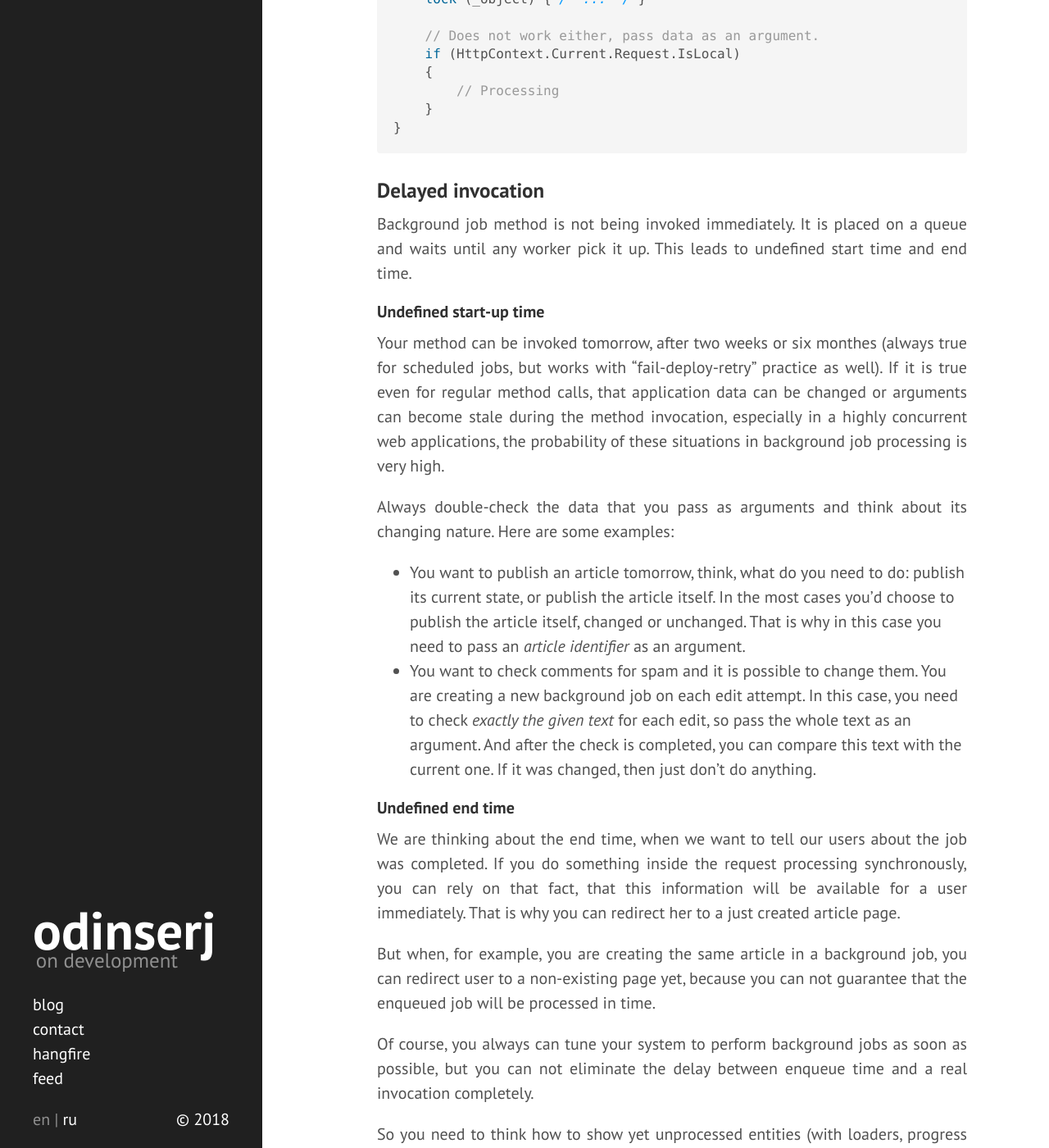
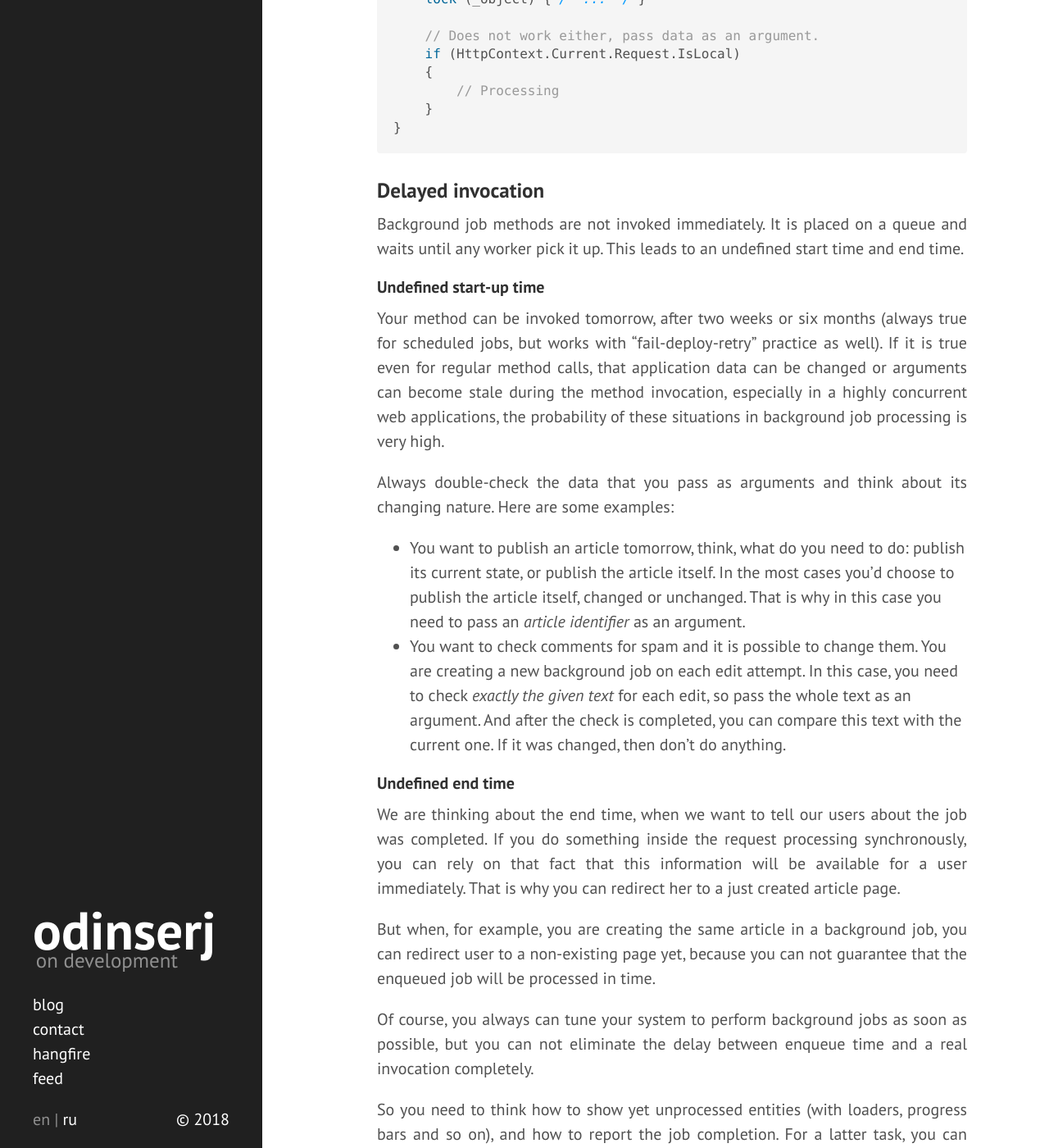
Before and after one commit to odinserj/odinserj.net, a Jekyll site: the page built from _posts/2014-05-10-are-your-methods-ready-to-run-in-background.md, in a window 1280 px wide and 1400 px high, scrolled down 1784 px. Shown: the whole window at 82% size. Built offline with Jekyll 4.4.1, drawn with Linux system fonts in a browser that asks for light colours; Markdown is read by kramdown in place of the engine named in the settings; comment, search, counter and statistics services are not loaded; some of the changed text lies outside the part shown.

Commit message:
Fix typos and improve grammar
I've fixed some typos and tried to improve the grammar a bit.

Thanks for this excellent post!

Nick

```diff
--- a/_posts/2014-05-10-are-your-methods-ready-to-run-in-background.md
+++ b/_posts/2014-05-10-are-your-methods-ready-to-run-in-background.md
@@ -19,7 +19,7 @@ What does this mean? Several things, that may break your usual expectations abou
 
 ### Method invocation is being serialized
 
-Before creating a background job, the information about the given method (its type, method name and parameter types) is being serialized to strings. MethodInfo serialization process is absolutely invisible to a user, unlike arguments serialization.
+Before creating a background job, the information about the given method (its type, method name and parameter types) are serialized to strings. MethodInfo serialization process is absolutely invisible to a user, unlike arguments serialization.
 
 Arguments are also serialized to string, but arguments serialization process uses the `TypeConverter` class. All standard classes like numbers, strings, dates and so on already have the corresponding `TypeConverter` implementation, but if you want to pass an instance of a custom class as an argument, you should write the custom converter first.
 
@@ -54,20 +54,20 @@ public void Method()
 
 ### Delayed invocation
 
-Background job method is not being invoked immediately. It is placed on a queue and waits until any worker pick it up. This leads to undefined start time and end time.
+Background job methods are not invoked immediately. It is placed on a queue and waits until any worker pick it up. This leads to an undefined start time and end time.
 
 #### Undefined start-up time
 
-Your method can be invoked tomorrow, after two weeks or six monthes (always true for scheduled jobs, but works with "fail-deploy-retry" practice as well). If it is true even for regular method calls, that application data can be changed or arguments can become stale during the method invocation, especially in a highly concurrent web applications, the probability of these situations in background job processing is very high.
+Your method can be invoked tomorrow, after two weeks or six months (always true for scheduled jobs, but works with "fail-deploy-retry" practice as well). If it is true even for regular method calls, that application data can be changed or arguments can become stale during the method invocation, especially in a highly concurrent web applications, the probability of these situations in background job processing is very high.
 
 Always double-check the data that you pass as arguments and think about its changing nature. Here are some examples:
 
 * You want to publish an article tomorrow, think, what do you need to do: publish its current state, or publish the article itself. In the most cases you'd choose to publish the article itself, changed or unchanged. That is why in this case you need to pass an *article identifier* as an argument.
-* You want to check comments for spam and it is possible to change them. You are creating a new background job on each edit attempt. In this case, you need to check *exactly the given text* for each edit, so pass the whole text as an argument. And after the check is completed, you can compare this text with the current one. If it was changed, then just don't do anything.
+* You want to check comments for spam and it is possible to change them. You are creating a new background job on each edit attempt. In this case, you need to check *exactly the given text* for each edit, so pass the whole text as an argument. And after the check is completed, you can compare this text with the current one. If it was changed, then don't do anything.
 
 #### Undefined end time
 
-We are thinking about the end time, when we want to tell our users about the job was completed. If you do something inside the request processing synchronously, you can rely on that fact, that this information will be available for a user immediately. That is why you can redirect her to a just created article page.
+We are thinking about the end time, when we want to tell our users about the job was completed. If you do something inside the request processing synchronously, you can rely on that fact that this information will be available for a user immediately. That is why you can redirect her to a just created article page.
 
 But when, for example, you are creating the same article in a background job, you can redirect user to a non-existing page yet, because you can not guarantee that the enqueued job will be processed in time.
 
@@ -125,7 +125,7 @@ public void CheckComment(string message)
 
 Your method can be retried manually (through the Monitor interface) or automatically on failure (i.e on unexpected exception that is unhandler by the method itself).
 
-So, be prepared for this situation. Try to do all your background job methods [idempotent](http://en.wikipedia.org/wiki/Idempotence). If it is impossible, be prepared that in very rare cases it can fire multiple times.
+So, be prepared for this situation. Try to make all your background job methods [idempotent](http://en.wikipedia.org/wiki/Idempotence). Be prepared, in very rare cases, that your background job can fire multiple times.
 
 You can always disable the automatic retry feature by applying the `[Retry(0)]` filter to the exact method or globally. But to successfully fight with ASP.NET unexpected application domain unload in the middle of a job processing, HangFire retries them automatically despite of the given attribute. But don't worry too much, these cases happen very rarely.
 
```
Also changed, not shown: other parts of _posts/2014-05-10-are-your-methods-ready-to-run-in-background.md (+4 -4 lines).
